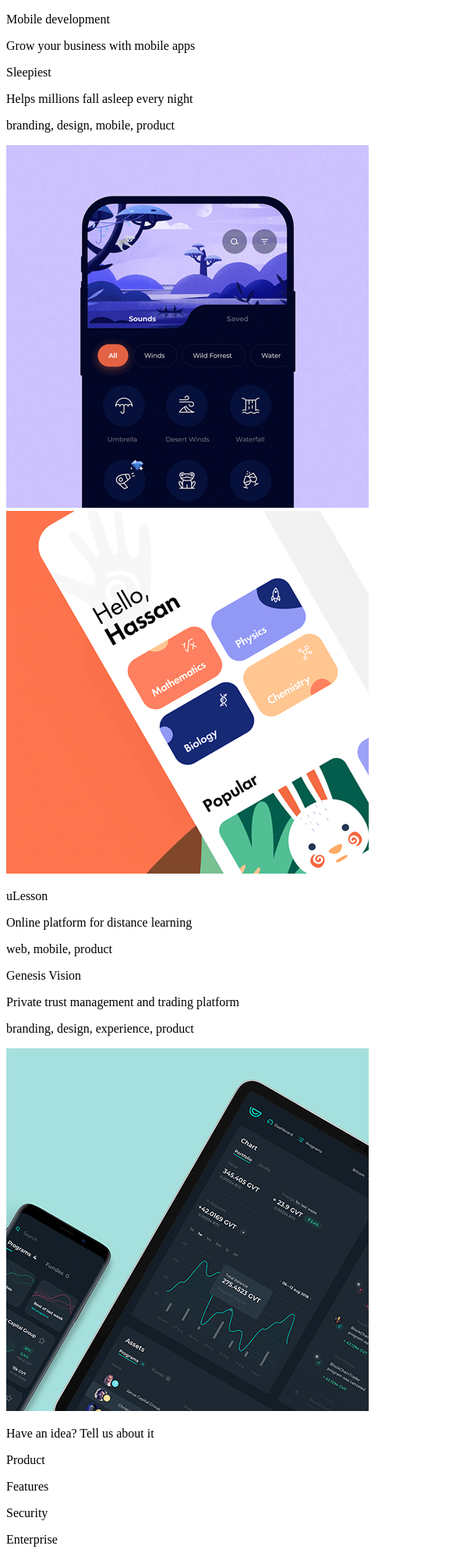
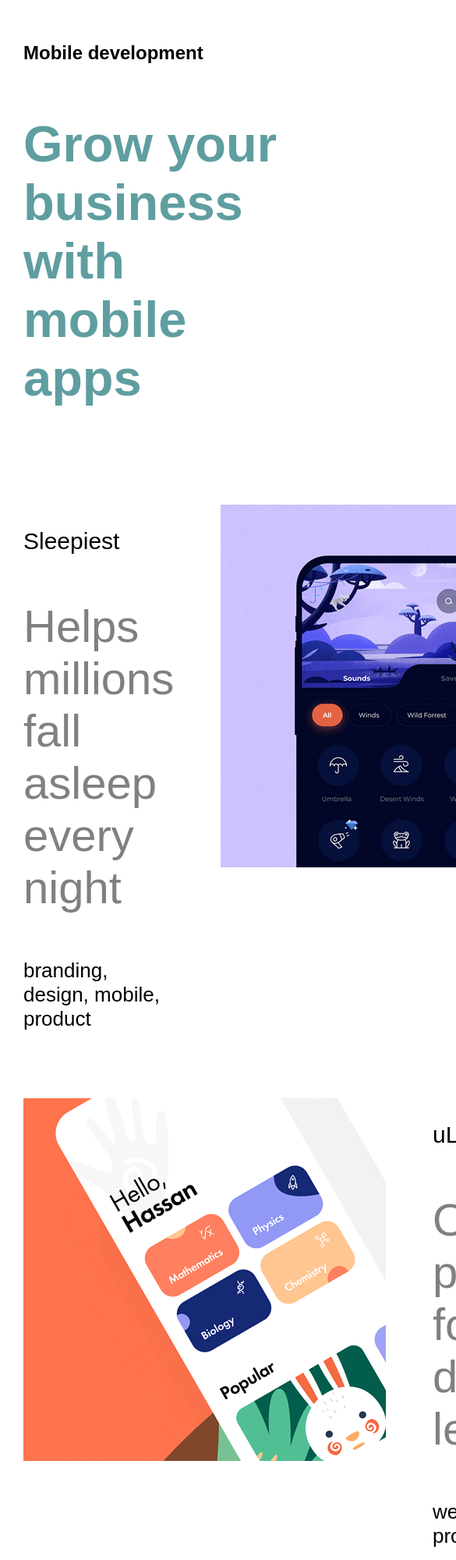
Before and after one commit to IkerSolanaBorrego/Cuberto, a plain HTML site: page index.html in a window 390 px wide. Shown: the top 2000 px of the page at 78% size, 585 px wide, since content can reach past the window. Drawn offline with Linux system fonts and the light colour scheme.

Commit message:
commit_2

```diff
--- a/index.html
+++ b/index.html
@@ -3,72 +3,73 @@
 <head>
     <meta charset="UTF-8">
     <meta name="viewport" content="width=device-width, initial-scale=1.0">
+    <link rel="stylesheet" href="./style.css">
     <title>Cuberto</title>
 </head>
 <body>
-    <div>
-        <div>
+    <div class="div1">
+        <div class="div1div">
             <p class="div1tit1">Mobile development</p>
             <p class="div1tit2">Grow your business with mobile apps</p>
         </div>
     </div>
     <div class="contenedor">
-        <div>
-            <p>Sleepiest</p>
-            <p>Helps millions fall asleep every night</p>
-            <p>branding, design, mobile, product</p>
+        <div class="texto">
+            <p class="div234tit1">Sleepiest</p>
+            <p class="div234tit2">Helps millions fall asleep every night</p>
+            <p class="div234tit3">branding, design, mobile, product</p>
         </div>
-        <div>
+        <div class="imagenes">
             <img src="./imagenes/section-1-m.png">
         </div>
     </div>
     <div class="contenedor">
-        <div>
+        <div class="imagenes">
             <img src="./imagenes/section-2-m.png">
         </div>
-        <div>
-            <p>uLesson</p>
-            <p>Online platform for distance learning</p>
-            <p>web, mobile, product</p>
+        <div class="texto">
+            <p class="div234tit1">uLesson</p>
+            <p class="div234tit2">Online platform for distance learning</p>
+            <p class="div234tit3">web, mobile, product</p>
         </div>
     </div>
     <div class="contenedor">
-        <div>
-            <p>Genesis Vision</p>
-            <p>Private trust management and trading platform</p>
-            <p>branding, design, experience, product</p>
+        <div class="texto">
+            <p class="div234tit1">Genesis Vision</p>
+            <p class="div234tit2">Private trust management and trading platform</p>
+            <p class="div234tit3">branding, design, experience, product</p>
         </div>
-        <div>
+        <div class="imagenes">
             <img src="./imagenes/section-3-m.png">
         </div>
     </div>
-    <div>
-        <div>
+    <div class="div5">
+        <div class="div5tit">
             <p>Have an idea? Tell us about it</p>
         </div>
-        <div>
-            <p>Product</p>
+        <div class="div5col">
+            <p class="div5titcol">Product</p>
             <p>Features</p>
             <p>Security</p>
             <p>Enterprise</p>
             <p>Costumer stories</p>
         </div>
-        <div>
-            <p>Platform</p>
+        <div class="div5col">
+            <p class="div5titcol">Platform</p>
             <p>Developer API</p>
             <p>Partners</p>
             <p>Atom</p>
             <p>Electron</p>
         </div>
-        <div>
-            <p>Support</p>
+        <div class="div5col">
+            <p class="div5titcol">Support</p>
             <p>Help</p>
             <p>Community Forum</p>
             <p>Learning Lab</p>
             <p>Certifications</p>
         </div>
-        <div>
-            <p>Company</p>
+        <div class="div5col">
+            <p class="div5titcol">Company</p>
             <p>About</p>
             <p>Blog</p>
             <p>Careers</p>
--- a/style.css
+++ b/style.css
@@ -1,2 +1,77 @@
-* { box-sizing: border-box; }
+* { box-sizing: border-box;
+    font-family: Arial, Helvetica, sans-serif;
+}
 body { margin: 0; }
+
+/*estilos primer div*/
+.div1 {
+    width: 100%;
+}
+
+.div1div {
+    width: 100%;
+    padding: 30px;
+}
+
+.div1tit1 {
+    font-weight: bold;
+    font-size: 24px;
+}
+
+.div1tit2 {
+    color: cadetblue;
+    font-weight: bold;
+    font-size: 65px;
+}
+
+/*estilos segundo, tercer y cuarto div*/
+.contenedor {
+    width: 100%;
+    display: flex;
+}
+
+.texto {
+    padding: 30px;
+}
+
+.imagenes {
+    padding: 30px;
+}
+
+.div234tit1 {
+    font-size: 30px;
+}
+
+.div234tit2 {
+    color: gray;
+    font-size: 58px;
+}
+
+.div234tit3 {
+    font-size: 26px;
+}
+
+/*estilos ultimo div*/
+.div5 {
+    background-color: black;
+    color: white;
+    display: flex;
+    flex-wrap: wrap;
+    padding: 30px;
+}
+
+.div5tit {
+    width: 100%;
+    height: 34%;
+    font-weight: bold;
+    font-size: 22px;
+    align-content: end;
+}
+
+.div5col {
+    width: 25%;
+}
+
+.div5titcol {
+    font-weight: bold;
+}
```
